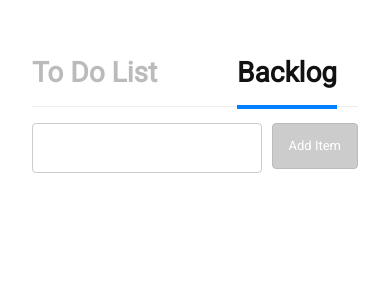
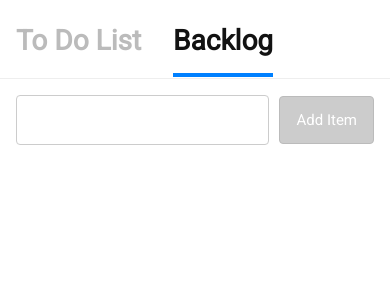
Before and after one commit to alkama25/to-do-list, a Vue app: page /backlog in a window 390 px wide. Shown: the top 300 px of the page. Built offline with nearby package versions, Linux system fonts and the light colour scheme.

Commit message:
Added responsive styles to the layout

```diff
--- a/index.html
+++ b/index.html
@@ -8,7 +8,7 @@
     <title>TODO App</title>
   </head>
   <body>
-    <div id="app"></div>
+    <div id="app" class="mx-auto font-normal p-0 sm:p-8 lg:p-8"></div>
     <script type="module" src="/src/main.ts"></script>
   </body>
 </html>
--- a/src/App.vue
+++ b/src/App.vue
@@ -1,9 +1,9 @@
 <template>
-  <div class="mt-5 text-xl text-gray font-bold" v-if="isValidRoute">
+  <div class="mt-5 text-xl text-gray font-bold m-4 sm:m-0" v-if="isValidRoute">
     <RouterLink to="/">To Do List</RouterLink>
-    <RouterLink to="/backlog" class="ml-20">Backlog</RouterLink>
-    <div class="border-b border-chrome my-3"></div>
+    <RouterLink to="/backlog" class="ml-8 sm:ml-8 lg:ml-20">Backlog</RouterLink>
   </div>
+  <div class="border-b border-chrome my-3 m-0"></div>
   <router-view></router-view>
 </template>
 <script setup lang="ts">
--- a/src/assets/main.css
+++ b/src/assets/main.css
@@ -4,7 +4,4 @@
 
 #app {
   max-width: 1000px;
-  margin: 0 auto;
-  padding: 2rem;
-  font-weight: normal;
 }
--- a/src/components/AddTodoItem.vue
+++ b/src/components/AddTodoItem.vue
@@ -1,5 +1,5 @@
 <template>
-  <div class="flex items-center mt-auto pb-20">
+  <div class="flex items-center mt-2 pb-20">
     <TDInput
       class="flex-1"
       :value="todoText"
--- a/src/components/CompletedListItems.vue
+++ b/src/components/CompletedListItems.vue
@@ -1,11 +1,5 @@
 <template>
-  <section
-    v-if="completedListItems.length"
-    :class="{
-      'border-b border-chrome': todoItems.length,
-      'pb-4': todoItems.length && isCompletedItemsVisible
-    }"
-  >
+  <section v-if="completedListItems.length">
     <div
       class="flex items-center my-3 cursor-pointer"
       @click="isCompletedItemsVisible = !isCompletedItemsVisible"
@@ -31,6 +25,13 @@
       </CustomTransition>
     </div>
   </section>
+  <div
+    v-if="completedListItems.length"
+    :class="{
+      'border-b border-chrome -mx-4 sm:-mx-0 ': todoItems.length,
+      'pb-4': todoItems.length && isCompletedItemsVisible
+    }"
+  ></div>
 </template>
 
 <script setup lang="ts">
--- a/src/components/TodoItem.vue
+++ b/src/components/TodoItem.vue
@@ -1,6 +1,6 @@
 <template>
-  <div class="flex justify-between">
-    <div class="flex items-start">
+  <div class="flex justify-between items-center">
+    <div class="flex items-start py-2">
       <input
         type="checkbox"
         v-model="checked"
@@ -49,12 +49,12 @@
           v-for="(option, index) in todoActionItems"
           :key="option.type"
           :class="index !== todoActionItems.length - 1 ? 'border-b border-gray-light' : ''"
+          @mousedown.stop.prevent="option.action(props.listItem)"
         >
           <a
             class="w-max flex px-4 py-2 text-sm text-blue"
             role="menuitem"
             data-test-id="dropdown-menu-item"
-            @mousedown.stop.prevent="option.action(props.listItem)"
           >
             {{ option.text }}
           </a>
--- a/src/components/TodoListItems.vue
+++ b/src/components/TodoListItems.vue
@@ -5,7 +5,6 @@
         v-for="item in listItems"
         :key="item.id"
         :list-item="item"
-        class="space-y-4"
         @on-change-value="
           useTodoListStore().changeTodoStatus({ ...item, status: TodoStatus.Completed })
         "
--- a/src/components/common/TDButton.vue
+++ b/src/components/common/TDButton.vue
@@ -1,7 +1,7 @@
 <template>
   <div>
     <button
-      class="focus:outline-none border flex flex-row rounded text-sm"
+      class="focus:outline-none border flex flex-row rounded font-medium"
       :class="buttonClasses"
       @click.prevent="$emit('action')"
     >
@@ -29,8 +29,8 @@ const buttonClasses = computed(() => {
     'bg-blue border-blue-dark text-white cursor-pointer': props.buttonType === 'primary',
     'bg-gray-light border-gray text-white cursor-default pointer-events-none': props.disabled,
     'bg-white border-gray-light text-blue cursor-pointer': props.buttonType === 'secondary',
-    'py-3 px-4': props.size === 'large',
-    'py-2 px-3': props.size === 'small'
+    'py-3 px-4 text-base': props.size === 'large',
+    'py-2 px-3 text-sm': props.size === 'small'
   }
   return classes
 })
--- a/src/components/common/TDInput.vue
+++ b/src/components/common/TDInput.vue
@@ -1,7 +1,7 @@
 <template>
-  <div class="relative mt-1 rounded-md">
+  <div class="relative rounded-md">
     <input
-      class="w-full rounded px-4 py-3 text-sm border border-gray-light focus:border-gray-dark outline-none"
+      class="w-full rounded px-4 py-3 text-base border border-gray-light focus:border-gray-dark outline-none"
       :placeholder="props.placeholder"
       :value="inputValue"
       @input="onInput"
--- a/src/views/BacklogListView.vue
+++ b/src/views/BacklogListView.vue
@@ -1,7 +1,7 @@
 <template>
-  <main>
+  <main class="m-4 sm:m-0 lg:m-0">
     <div
-      class="flex items-center justify-between"
+      class="flex items-center justify-between py-2 flex-wrap sm:flex-no-wrap"
       v-if="listItems.length >= 2 || searchTerm.length"
     >
       <TDInput
@@ -10,24 +10,25 @@
         :value="searchTerm"
         @onInput="onSearchTermChange"
       ></TDInput>
+      <div class="flex items-center mt-2 xs:mt-0">
         <TDButton
           type="primary"
           label="Sort by Name"
-        class="pl-2.5"
+          class="pl-2.5 lg:pl-5"
           @action="sortTodoList({ list: listItems, property: 'text', sortOrder: SortOrder.ASC })"
         ></TDButton>
         <TDButton
           type="primary"
           label="Sort by Date"
-        class="pl-2.5"
+          class="pl-2.5 lg:pl-5"
           @action="
             sortTodoList({ list: listItems, property: 'createdDate', sortOrder: SortOrder.DESC })
           "
         ></TDButton>
       </div>
+    </div>
     <CustomTransition>
       <TodoItem
-        class="mt-4"
         v-for="item in listItems"
         :key="item.id"
         :list-item="item"
--- a/src/views/HomeListView.vue
+++ b/src/views/HomeListView.vue
@@ -1,5 +1,5 @@
 <template>
-  <main class="flex flex-col justify-between h-full">
+  <main class="flex flex-col justify-between m-4 sm:m-0">
     <CompletedListItems></CompletedListItems>
     <TodoListItems></TodoListItems>
     <router-view></router-view>
--- a/tailwind.config.js
+++ b/tailwind.config.js
@@ -3,6 +3,28 @@ module.exports = {
   content: ['./index.html', './src/**/*.{vue,js,ts,jsx,tsx}'],
   theme: {
     extend: {},
+    screens: {
+      xs: "320px",
+      // => @media (min-width: 320px) { ... }
+
+      sm: "640px",
+      // => @media (min-width: 640px) { ... }
+
+      md: "768px",
+      // => @media (min-width: 768px) { ... }
+
+      lg: "1024px",
+      // => @media (min-width: 1024px) { ... }
+
+      xl: "1280px",
+      // => @media (min-width: 1280px) { ... }
+
+      xxl: "1440px",
+      // => @media (min-width: 1440px) { ... }
+
+      "2xl": "1536px",
+      // => @media (min-width: 1536px) { ... }
+    },
     fontFamily: {
       sans: ['Roboto']
     },
```
Lines whose indentation alone changed are shown as unchanged.
